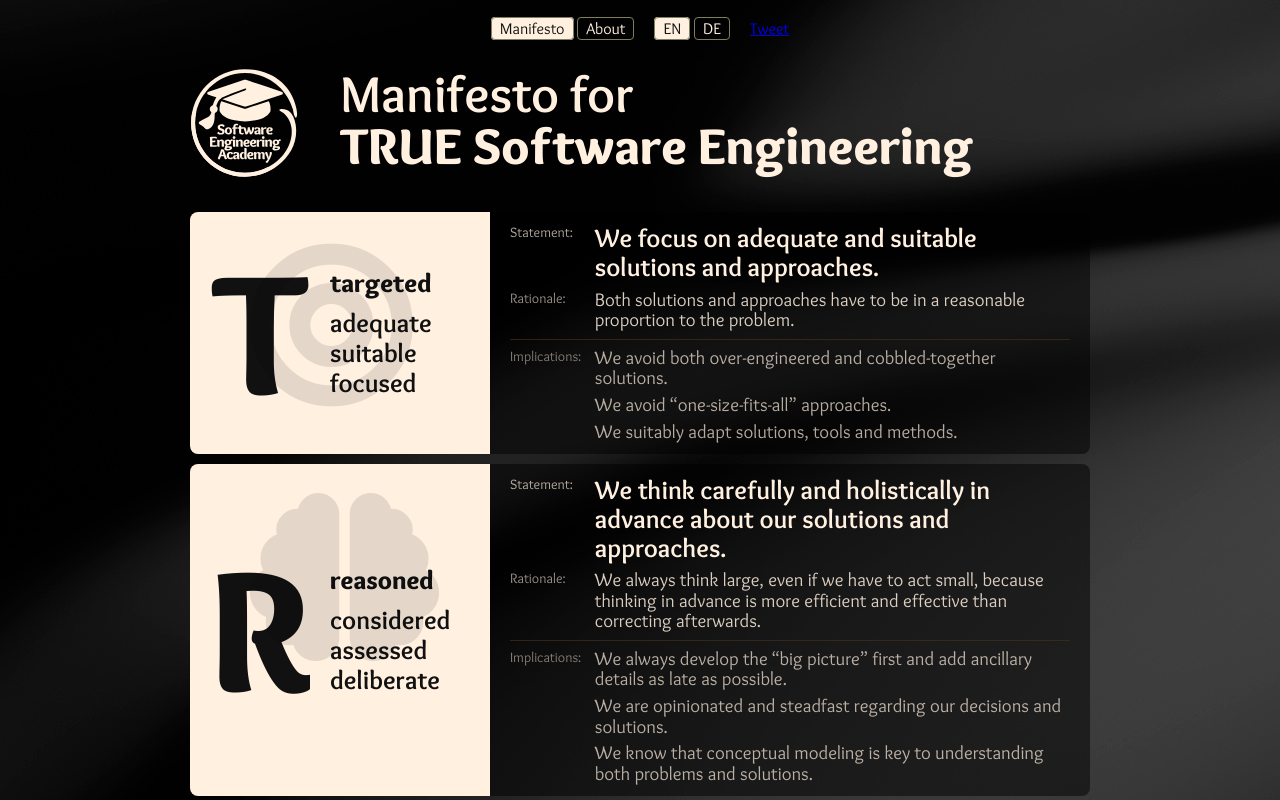
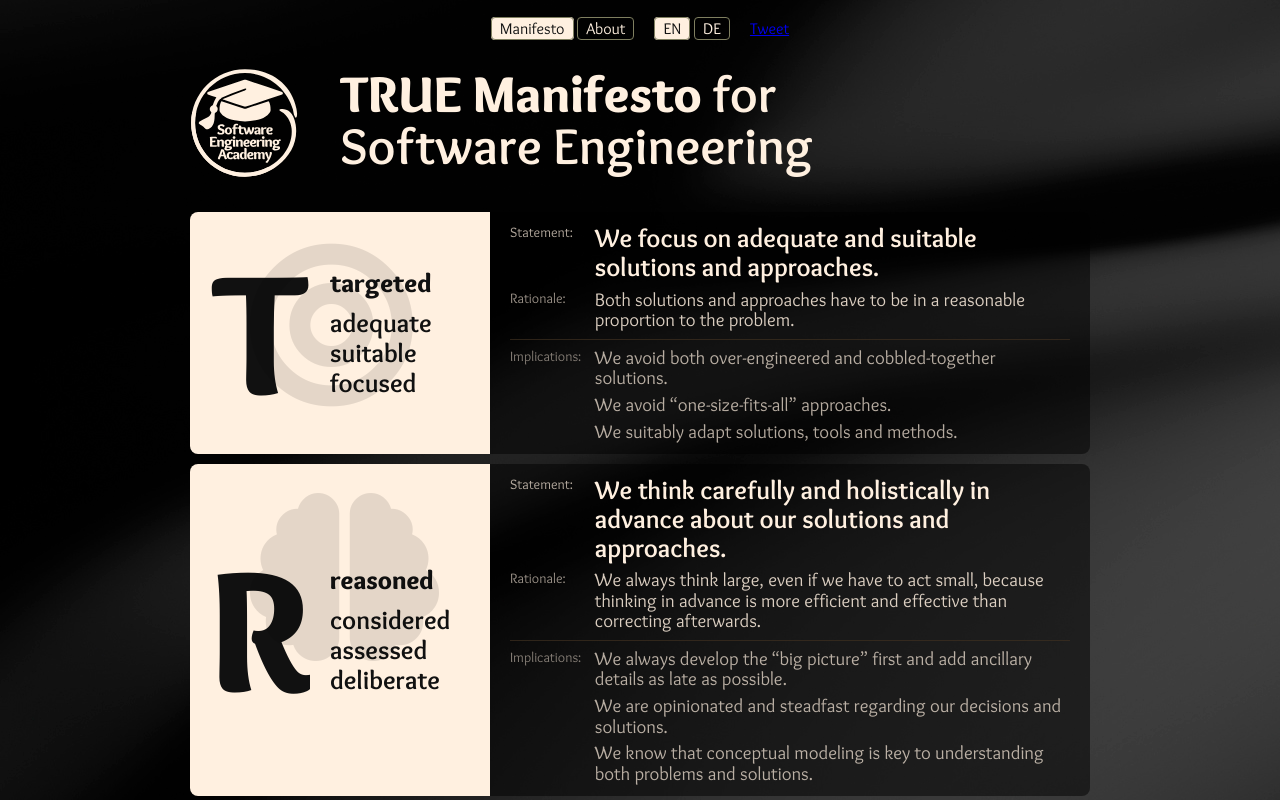
Before and after one commit to rse/true-manifesto, a website: page index.html in a window 1280 px wide. Shown: the top 800 px of the page. Drawn offline with Linux system fonts and the light colour scheme.

Commit message:
fix wording of headlines

```diff
--- a/index.html
+++ b/index.html
@@ -1,7 +1,7 @@
 <!DOCTYPE html>
 <!--
 **
-**  TRUE ~ Manifesto for TRUE Software Engineering
+**  TRUE ~ TRUE Manifesto for Software Engineering
 **  Copyright (c) 2019-2021 Dr. Ralf S. Engelschall <http://engelschall.com/>
 **  Licensed under CC-BY-NC-ND 4.0 <https://creativecommons.org/licenses/by-nc-nd/4.0/>
 **
@@ -11,7 +11,7 @@
         <meta http-equiv="Content-Type" content="text/html; charset=utf-8"/>
         <link rel="stylesheet" href="lib/normalize/normalize.css" type="text/css"/>
         <script src="lib/jquery/jquery.js" type="text/javascript"></script>
-        <title>Manifesto for TRUE Software Engineering</title>
+        <title>TRUE Manifesto for Software Engineering</title>
         <link rel="shortcut icon" href="true-sea-icon.ico">
         <link rel="stylesheet" href="index.css" type="text/css"/>
         <script src="index.js" type="text/javascript"></script>
@@ -36,7 +36,7 @@
                     <!-- email -->
                     <a class="twitter-share-button" href="https://twitter.com/share"
                         data-url="http://true-manifesto.org"
-                        data-text="Check out the eternal attitudes of good software developers in @engelschall's Software Engineering Academy Manifesto for TRUE Software Engineering!"
+                        data-text="Check out the eternal attitudes of good software developers in @engelschall's Software Engineering Academy TRUE Manifesto for Software Engineering!"
                         data-hashtags="SEA TRUE"
                         data-related="engelschall"
                         data-size="small"
@@ -49,8 +49,8 @@
             <div class="page page-manifesto active">
                 <div class="title">
                     <object id="sea-logo" type="image/svg+xml" data="true-sea.svg"></object>
-                    <span lang="en">Manifesto for<br/><b>TRUE Software Engineering</b></span>
-                    <span lang="de">Manifest für<br/><b>TRUE Software Engineering</b></span>
+                    <span lang="en"><b>TRUE Manifesto</b> for<br/>Software Engineering</span>
+                    <span lang="de"><b>TRUE Manifesto</b> für<br/>Software Engineering</span>
                 </div>
                 <div class="properties">
 
@@ -352,8 +352,8 @@
             <div class="page page-tenets">
                 <div class="title">
                     <object id="sea-logo" type="image/svg+xml" data="true-sea.svg"></object>
-                    <!-- <span lang="en">Tenets of<br/><b>TRUE Software Engineering</b></span> -->
-                    <span lang="de">Grundsätze des<br/><b>TRUE Software Engineering</b></span>
+                    <!-- <span lang="en">Tenets of<br/><b>Software Engineering</b></span> -->
+                    <span lang="de">Grundsätze des<br/><b>Software Engineering</b></span>
                 </div>
                 <div class="domains">
                     <div class="domain">
@@ -732,8 +732,8 @@
             <div class="page page-about">
                 <div class="title">
                     <object id="sea-logo" type="image/svg+xml" data="true-sea.svg"></object>
-                    <span lang="en">About the<br/><b>TRUE Software Engineering</b></span>
-                    <span lang="de">Über das<br/><b>TRUE Software Engineering</b></span>
+                    <span lang="en">About the<br/><b>TRUE Manifesto</b></span>
+                    <span lang="de">Über das<br/><b>TRUE Manifesto</b></span>
                 </div>
                 <div class="text">
                     <span lang="en">
@@ -776,7 +776,7 @@
                     </p>
                     <!--
                     <p>
-                    The accompanying <b>Tenets of TRUE Software Engineering</b> were established by <i>Dr. Ralf S. Engelschall</i>.
+                    The accompanying <b>Tenets of Software Engineering</b> were established by <i>Dr. Ralf S. Engelschall</i>.
                     Their domain/discipline structure was initially based on the work of the years 2006-2010 on the
                     <i>Software Engineering Disciplines</i> part of the <i>Architecture Fundamentals</i> lecture material of
                     <i>Dr. Ralf S. Engelschall</i>. In 2019 this structure was revised by <i>Dr. Ralf S. Engelschall</i>
@@ -828,7 +828,7 @@
                     </p>
                     <!--
                     <p>
-                    Die begleitenden <b>Grundsätze des TRUE Software Engineering</b> wurden von <i>Dr. Ralf S. Engelschall</i>
+                    Die begleitenden <b>Grundsätze des Software Engineering</b> wurden von <i>Dr. Ralf S. Engelschall</i>
                     aufgestellt.
                     Ihre Domänen/Disziplinen-Struktur basiert ursprünglich auf den Arbeiten aus den Jahren 2006-2010 an dem
                     <i>Software Engineering Disciplines</i> Teil des <i>Architecture Fundamentals</i> Lehrmaterials von
```
